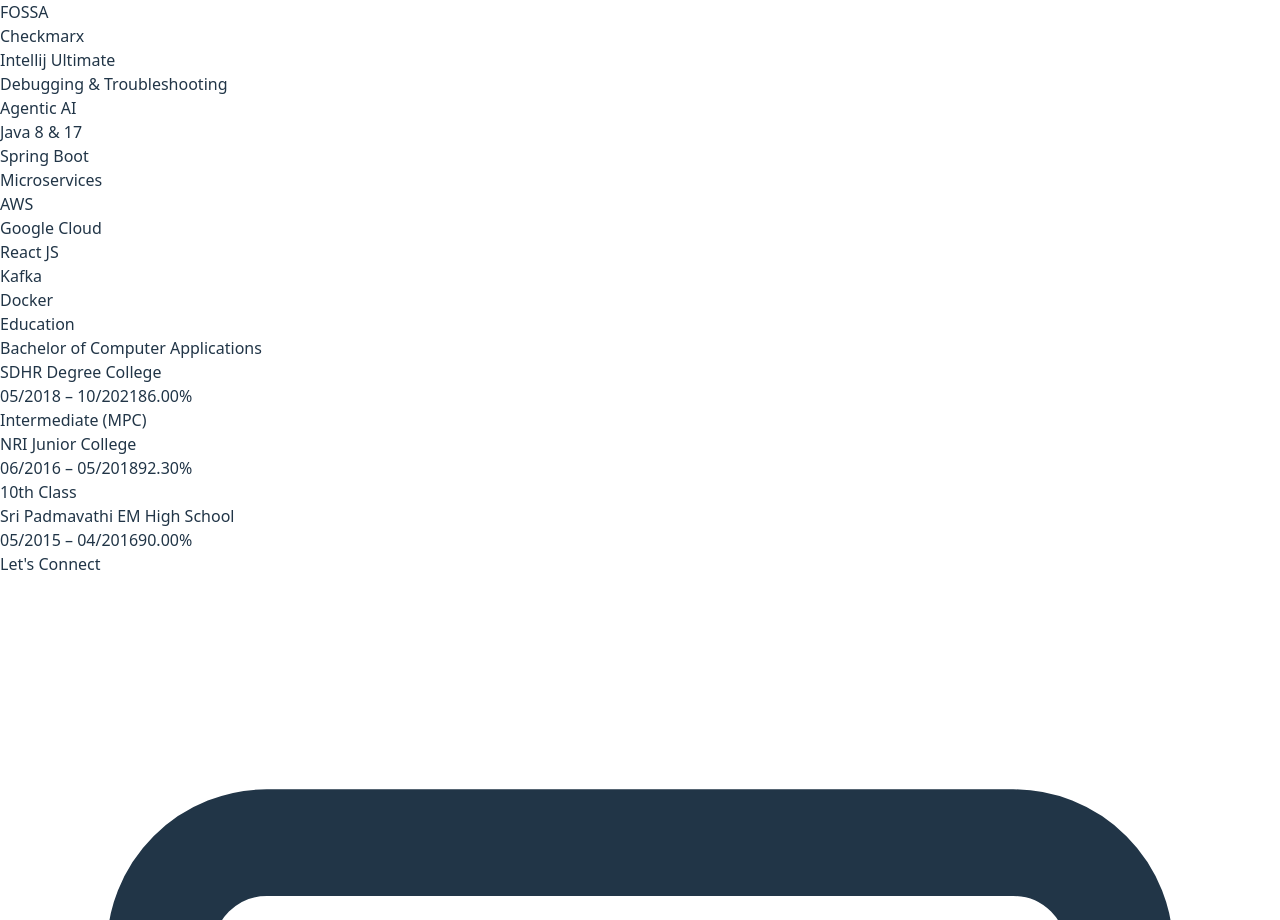
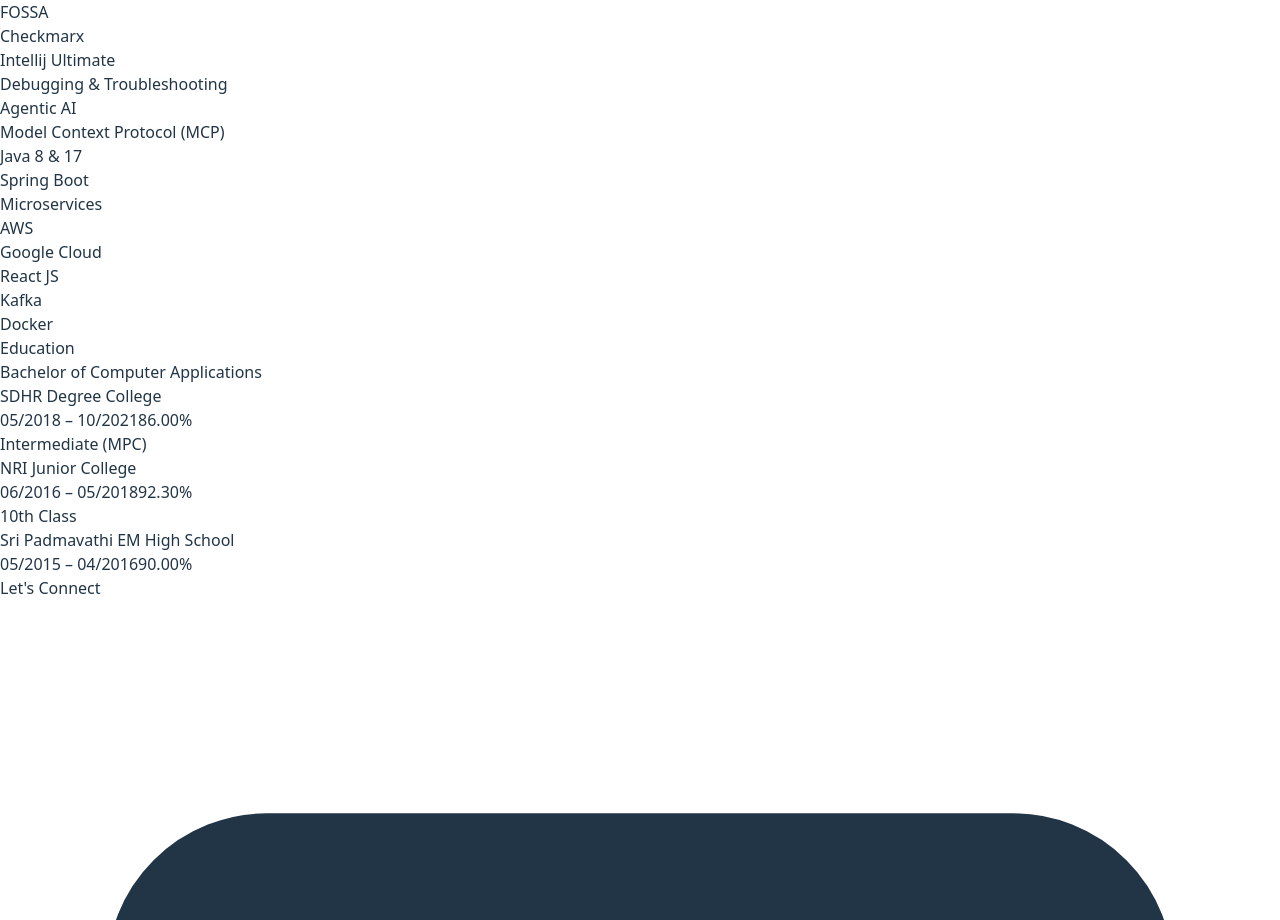
Before and after one commit to hanu-ram/hanumanth-portfolio, a React (Vite) app: page / in a window 1280 px wide. Shown: the part 2367-3287 px from the top of the page. Built offline with nearby package versions, Linux system fonts and the light colour scheme.

Commit message:
Latest changes

```diff
--- a/src/App.jsx
+++ b/src/App.jsx
@@ -41,7 +41,7 @@
         'Reactive Programming', 'Confluent Kafka', 'PostgreSQL', 'Docker', 'AWS', 'Google Cloud',
         'Jenkins', 'Tekton', 'React JS', 'JavaScript', 'Junit & Mockito', 'OAUTH 2', 'Terraform',
         'Apollo GraphQL', 'SOLID Principles', 'Design Patterns', 'TDD', 'Virtual Threads', 'Dynatrace', 'FOSSA',
-        'Checkmarx', 'Intellij Ultimate', 'Debugging & Troubleshooting', 'Agentic AI'
+        'Checkmarx', 'Intellij Ultimate', 'Debugging & Troubleshooting', 'Agentic AI', 'Model Context Protocol (MCP)'
     ];
 
     const experiences = [
```
Also changed, not shown: 2 other files (tests, documents, lock files or other folders).
